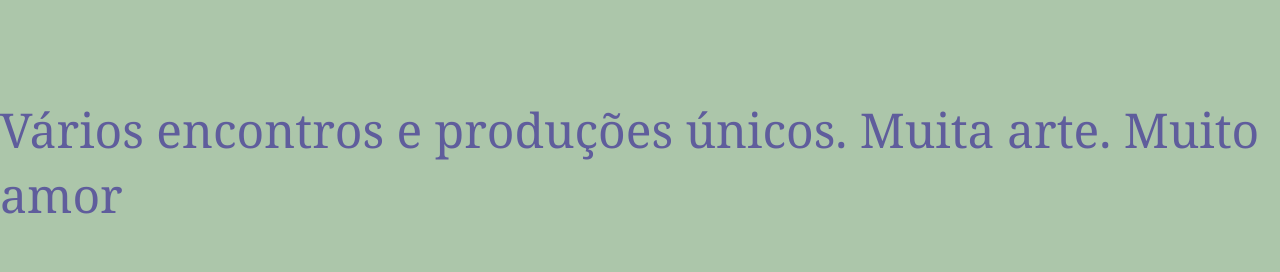
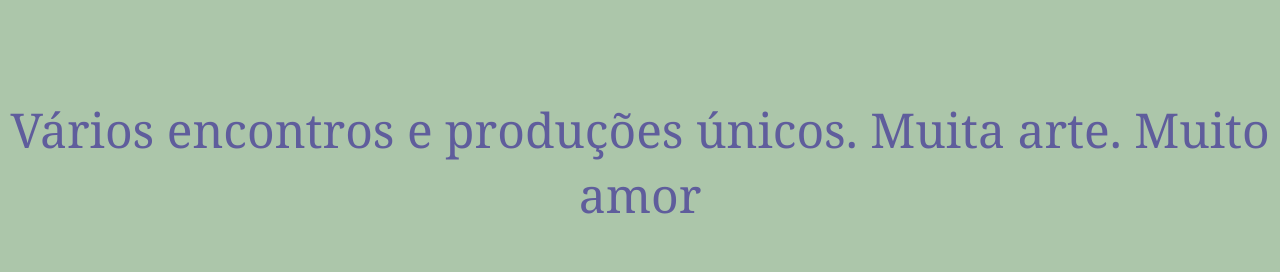
Before and after one commit to PSG-TIAPN-2022-1/psg-tiapn-2024-1-projeto-euler, a PHP site: page / in a window 1280 px wide. Shown: the part 929-1201 px from the top of the page. Run offline with PHP 8.4, Linux system fonts and the light colour scheme; some web fonts are replaced.

Commit message:
texto centralizado

```diff
--- a/codigo/Menus/Menu-base/style.css
+++ b/codigo/Menus/Menu-base/style.css
@@ -100,6 +100,9 @@ li{
     display: grid;
     color: #5F5D9C;
 }
+.title h1, p{
+    text-align: center;
+}
 .title h1{
     font-size: 3rem;
 }
```
